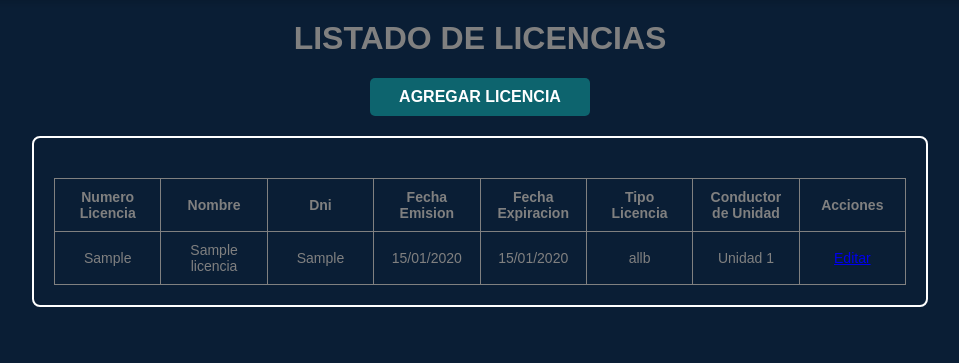
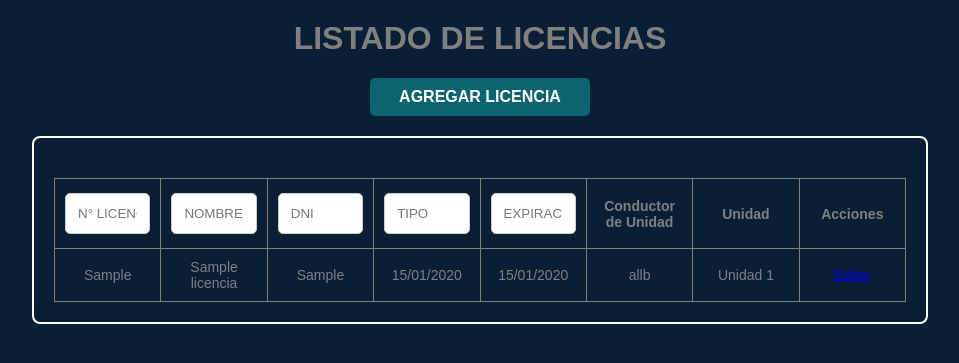
Before and after one commit to deivylara/transporte, a Django app: page /licencias/ in a window 1280 px wide. Shown: the part 48-411 px from the top of the page, without its empty margins (160-1119 px from the left). Run offline with Django 5.2, Linux system fonts and the light colour scheme; a user stored in the database is signed in; tables that the repository leaves empty hold one stand-in row (values such as "Sample post").

Commit message:
agregue el filtrado en as tablas unidades, licencia, control

```diff
--- a/myapp/static/styles/listar_tablas.css
+++ b/myapp/static/styles/listar_tablas.css
@@ -13,6 +13,24 @@ h1 {
     margin-top: 20px;
 }
 
+/* Estilo para los inputs de búsqueda */
+.search-form input[type="text"] {
+    width: 100%;
+    padding: 12px;
+    margin: 4px 0;
+    box-sizing: border-box;
+    border: 1px solid #ccc;
+    border-radius: 5px;
+    transition: border-color 0.3s;
+}
+.search-form-ruc input[type="text"] {
+    width: 100%;
+    padding: 12px;
+    margin: 4px 0;
+    box-sizing: border-box;
+    border: 1px solid #ccc;
+    border-radius: 5px;
+    transition: border-color 0.3s;}
 /* Contenedor principal */
 .container {
     width: 70%;
--- a/myapp/templates/licencias/listar_licencias.html
+++ b/myapp/templates/licencias/listar_licencias.html
@@ -18,13 +18,33 @@
         <table class="licencia">
             <thead>
                 <tr>
-                    <th>Numero Licencia</th>
-                    <th>Nombre</th>
-                    <th>Dni</th>
-                    <th>Fecha Emision</th>
-                    <th>Fecha Expiracion</th>
-                    <th>Tipo Licencia</th>
+                    <th>
+                        <form method="GET" action="{% url 'listar_licencias' %}" class="search-form">
+                            <input type="text" name="numero_licencia" id="numero_licencia" placeholder="N° LICENCIA" value="{{ numero_licencia }}">
+                        </form>
+                    </th>
+                    <th>
+                        <form method="GET" action="{% url 'listar_licencias' %}" class="search-form">
+                            <input type="text" name="nombre" id="nombre" placeholder="NOMBRE" value="{{ nombre }}">
+                        </form>
+                    </th>
+                    <th>
+                        <form method="GET" action="{% url 'listar_licencias' %}" class="search-form">
+                            <input type="text" name="dni" id="dni" placeholder="DNI" value="{{ dni }}">
+                        </form>
+                    </th>
+                    <th>
+                        <form method="GET" action="{% url 'listar_licencias' %}" class="search-form">
+                            <input type="text" name="tipo_licencia" id="tipo_licencia" placeholder="TIPO" value="{{ tipo_licencia }}">
+                        </form>
+                    </th>
+                    <th>
+                        <form method="GET" action="{% url 'listar_licencias' %}" class="search-form">
+                            <input type="text" name="date_filterp" id="date_filterp" placeholder="EXPIRACION " value="{{ date_filterp }}">
+                        </form>
+                    </th>
                     <th>Conductor de Unidad</th>
+                    <th>Unidad</th>
                     <th>Acciones</th>
                 </tr>
             </thead>
--- a/myapp/views.py
+++ b/myapp/views.py
@@ -62,30 +62,87 @@ def crear_contadores_surtidor(request):
 
 @login_required
 def listar_unidades(request):
-    unidades = UnidadTransporte.objects.all()
+    numero_unidad = request.GET.get('numero_unidad', '').strip()
+    socio = request.GET.get('socio', '').strip()
+    responsable = request.GET.get('responsable','').strip()
+    contacto = request.GET.get('contacto','').strip()
+    tarifa = request.GET.get('tarifa','').strip()
+    estado = request.GET.get('estado', '').strip()
+
+    if numero_unidad:
+        unidades = UnidadTransporte.objects.filter(numero_unidad__icontains=numero_unidad)
+    elif socio:
+        unidades = UnidadTransporte.objects.filter(socio=True if socio.lower() == 'si' else False)
+    elif responsable:
+        unidades = UnidadTransporte.objects.filter(responsable__icontains=responsable)
+    elif contacto:
+        unidades = UnidadTransporte.objects.filter(contacto__icontains=contacto)
+    elif tarifa:
+        unidades = UnidadTransporte.objects.filter(id_tarifa__nombre_tarifa__icontains=tarifa)
+    elif estado:
+        unidades = UnidadTransporte.objects.filter(estado=True if estado.lower() == 'activo' else False)
+
+    else:
+        unidades = UnidadTransporte.objects.all()
+
     for unidad in unidades:
         unidad.socio_display = "Sí" if unidad.socio else "No"
         unidad.responsable_display = unidad.responsable
         unidad.contacto_display = unidad.contacto
         unidad.id_tarifa__nombre_tarifa_display = unidad.id_tarifa.nombre_tarifa
         unidad.estado_display = "ACTIVO" if unidad.estado else "SUSPENDIDO"
-    return render(request, 'unidades/listar_unidades.html', {'unidades': unidades})
+
+    return render(request, 'unidades/listar_unidades.html', {
+        'unidades': unidades,
+        'numero_unidad': numero_unidad,
+        'socio': socio,
+        'responsable': responsable,
+        'contacto': contacto,
+        'tarifa': tarifa,
+        'estado': estado,
+    })
 
 @login_required
 def listar_control_unidades(request):
-    controles = controlUnidades.objects.all()
+    numero_control = request.GET.get('numero_control', '').strip()
+    numero_unidad = request.GET.get('numero_unidad', '').strip()
+    vuelta = request.GET.get('vuelta', '').strip()
+    date_filterp = request.GET.get('date_filterp', '').strip()
+
+    if numero_control:
+        controles = controlUnidades.objects.filter(numero_control__icontains=numero_control)
+    elif numero_unidad:
+        controles = controlUnidades.objects.filter(unidad__numero_unidad__icontains=numero_unidad)
+    elif vuelta:
+        controles = controlUnidades.objects.filter(vuelta__icontains=vuelta)
+    elif date_filterp:
+        try:
+            month, year = map(int, date_filterp.split('/'))
+            controles = controles.filter(fecha_vuelta__month=month, fecha_vuelta__year=year)
+        except ValueError:
+            pass
+    else:
+        controles = controlUnidades.objects.all()
+
     for control in controles:
         control.unidad_display = control.unidad.numero_unidad
         control.vuelta_display = control.vuelta
         control.fecha_vuelta_display = control.fecha_vuelta.strftime('%d/%m/%Y')
-    return render(request, 'control_unidades/listar_control.html', {'controles': controles})
+
+    return render(request, 'control_unidades/listar_control.html', {
+        'controles': controles,
+        'numero_control': numero_control,
+        'numero_unidad': numero_unidad,
+        'vuelta': vuelta,
+        'date_filterp': date_filterp
+    })
 
 @login_required
 def listar_tarifas(request):
     tarifas = tarifa.objects.all()
     for tarif in tarifas:
         tarif.nombre_tarifa_display = tarif.nombre_tarifa
-        tarif.monto_display = f"S/ {float(tarif.monto):,.2f}"  # Formato de moneda
+        tarif.monto_display = f"S/ {float(tarif.monto):,.2f}"
     return render(request, 'unidades/listar_tarifa.html', {'tarifas': tarifas})
 
 @login_required
@@ -106,7 +163,6 @@ def listar_pagos(request):
     ).all()
 
     for pago in pagos_list:
-        # Formatear datos relacionados
         pago.vuelta_display = pago.id_control.vuelta if pago.id_control else "N/A"
         pago.numero_unidad_display = pago.id_control.unidad.numero_unidad if pago.id_control and pago.id_control.unidad else "N/A"
         pago.nombre_tarifa_display = pago.id_control.unidad.id_tarifa.nombre_tarifa if pago.id_control and pago.id_control.unidad and pago.id_control.unidad.id_tarifa else "N/A"
@@ -154,8 +210,37 @@ def crear_pago(request):
 
 @login_required
 def listar_licencias(request):
-    licencias = Licencia.objects.all()
-    return render(request, 'licencias/listar_licencias.html', {'licencias': licencias})
+    numero_licencia = request.GET.get('numero_licencia', '').strip()
+    nombre = request.GET.get('nombre', '').strip()
+    dni = request.GET.get('dni', '').strip()
+    tipo_licencia = request.GET.get('tipo_licencia', '').strip()
+    date_filterp = request.GET.get('date_filterp', '').strip()
+
+    if numero_licencia:
+        licencias = Licencia.objects.filter(numero_licencia__icontains=numero_licencia)
+    elif nombre:
+        licencias = Licencia.objects.filter(nombre__icontains=nombre)
+    elif dni:
+        licencias = Licencia.objects.filter(dni__icontains=dni)
+    elif tipo_licencia:
+        licencias = Licencia.objects.filter(tipo_licencia__icontains=tipo_licencia)
+    if date_filterp:
+        try:
+            month, year = map(int, date_filterp.split('/'))
+            licencias = licencias.filter(fecha_expiracion__month=month, fecha_expiracion__year=year)
+        except ValueError:
+            pass
+    else:
+        licencias = Licencia.objects.all()
+
+    return render(request, 'licencias/listar_licencias.html', {
+        'licencias': licencias,
+        'numero_licencia': numero_licencia,
+        'nombre': nombre,
+        'dni': dni,
+        'tipo_licencia': tipo_licencia,
+        'date_filterp': date_filterp,
+    })
 
 @login_required
 def crear_licencias(request):
@@ -181,7 +266,7 @@ def editar_licencia(request, id):
         licencia.tipo_licencia = request.POST.get('tipo_licencia')
         licencia.numero_unidad = request.POST.get('numero_unidad')
         licencia.save()
-        return redirect('listar_licencias')  # Redirigir al listado de licencias
+        return redirect('listar_licencias')
 
     return render(request, 'licencias/editar_licencia.html', {'licencia': licencia}, )
 
```
Also changed, not shown: myapp/templates/control_unidades/listar_control.html (+20 -4 lines), myapp/templates/unidades/listar_unidades.html (+30 -6 lines).
